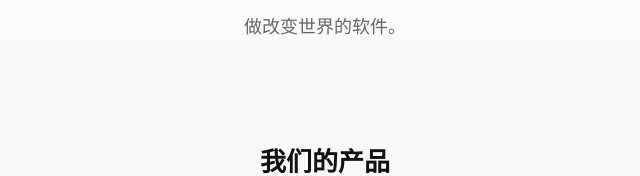
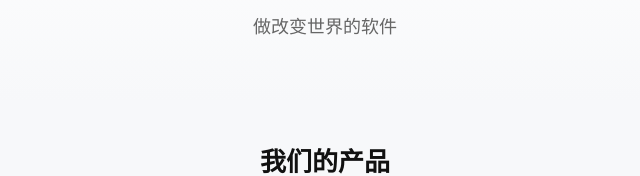
Before and after one commit to Nexora-Labs639/nexora-web, a plain HTML site: page index.html in a window 1280 px wide. Shown: the part 228-404 px from the top of the page, 315-955 px from the left. Drawn offline with Linux system fonts and the light colour scheme.

```diff
--- a/index.html
+++ b/index.html
@@ -162,7 +162,7 @@
 
 <section class="hero">
   <h1>Nexora 奈科萨</h1>
-  <p>做改变世界的软件。</p >
+  <p>做改变世界的软件</p >
 </section>
 
 <section class="products" id="products">
```
